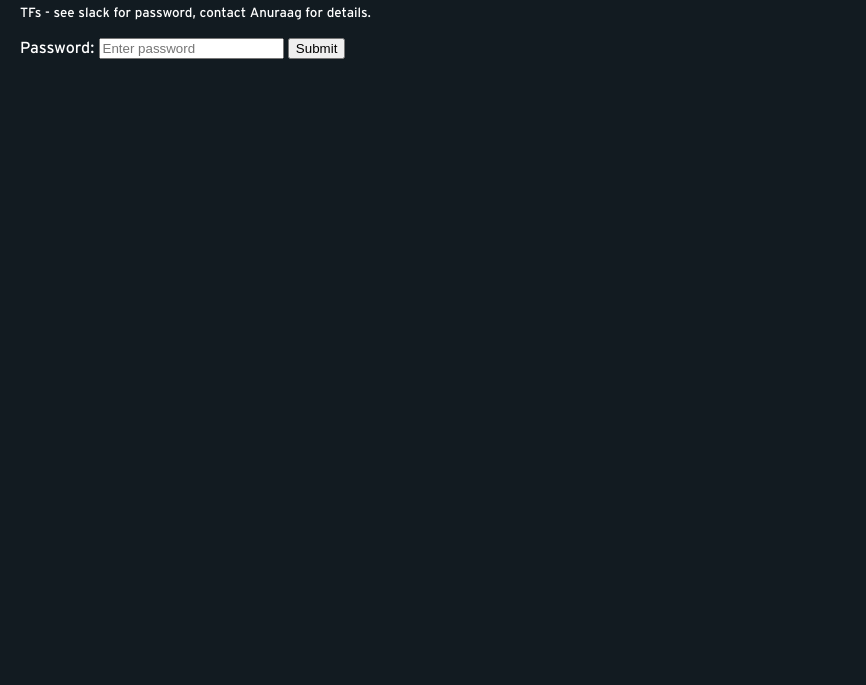
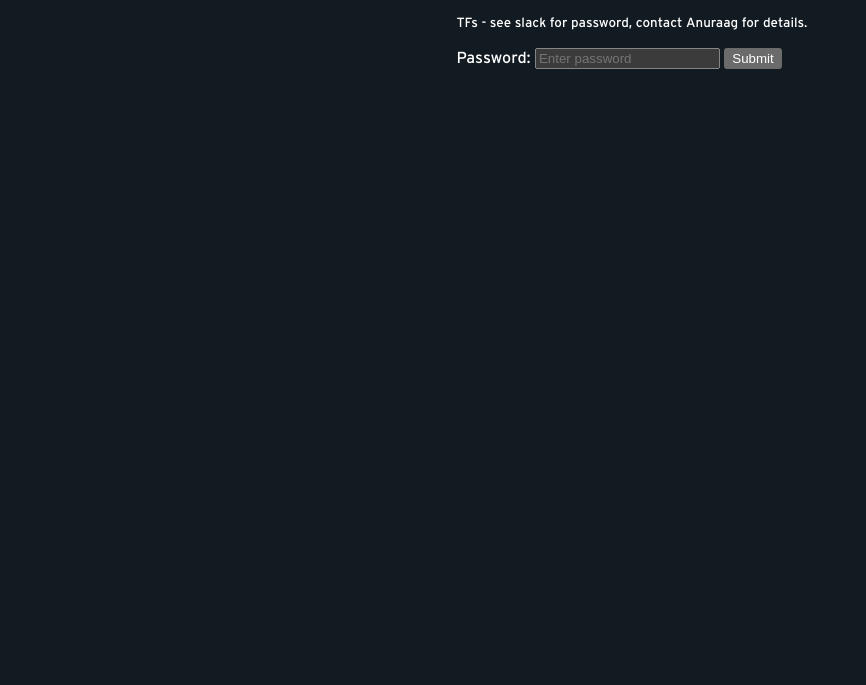
Before and after one commit to umdenes100/enes100-schoolstore, a website built with Vite: page index.html in a window 1280 px wide. Shown: the part 155-840 px from the top of the page, without its empty margins (0-866 px from the left). After the commit the page ends 800 px from the top, so only its background shows below. Built offline with nearby package versions, Linux system fonts and the light colour scheme; some packages are replaced by stand-ins of ours; no server answers; the database is empty.

Commit message:
much nicer on the 👀

```diff
--- a/index.html
+++ b/index.html
@@ -9,7 +9,7 @@
     <script type="module" defer src="/src/main.js"></script>
 </head>
 <body>
-
+<div>
     <button id="logout">logout</button>
     <div id="pass">
         <h1>Password Protected 🔒</h1>
@@ -17,7 +17,7 @@
         <p><small>TFs - see slack for password, contact Anuraag for details.</small></p>
         <label>
             Password:
-        <input type="password" id="passwordInput" placeholder="Enter password">
+            <input type="password" id="passwordInput" placeholder="Enter password">
         </label>
         <button id="passwordCheck">Submit</button>
         <p id="errorMessage" style="color: red; display: none;">Incorrect password, please try again.</p>
@@ -50,6 +50,7 @@
         <input type="number" id="barcode">
         <button onclick="setPage('summary')">Go back</button>
     </div>
+</div>
 
 </body>
 
--- a/style.css
+++ b/style.css
@@ -14,17 +14,35 @@
     src: local('Interstate'), url("/Interstate-Bold.otf") format('opentype');
 }
 
+:root {
+    touch-action: pan-x pan-y;
+    color-scheme: dark;
+    text-rendering: optimizeLegibility;
+}
+
+html, body {
+    font-family: "Interstate", sans-serif;
+    position: relative;
+    overflow: hidden;
+    touch-action: pan-x pan-y;
+    height: 100vh;
+    width: 100vw;
+    padding: 0;
+    margin: 0;
+}
+
 body {
-  padding: 20px;
-  margin: 0;
-
-  min-height: 100vh;
-  background-size: 100%;
     background-color: #121B21;
     color: white;
-  font-family: 'Interstate', monospace;
-  overflow-x: hidden;
-  scroll-behavior: smooth;
+    overflow: hidden;
+    display: flex;
+    justify-content: center;
+}
+
+body > div {
+    /*width: 100%;*/
+    /*max-width: 800px;*/
+    padding: 30px;
 }
 
 /* All our scrollbars should look consistent */
```
Lines whose indentation alone changed are shown as unchanged.
